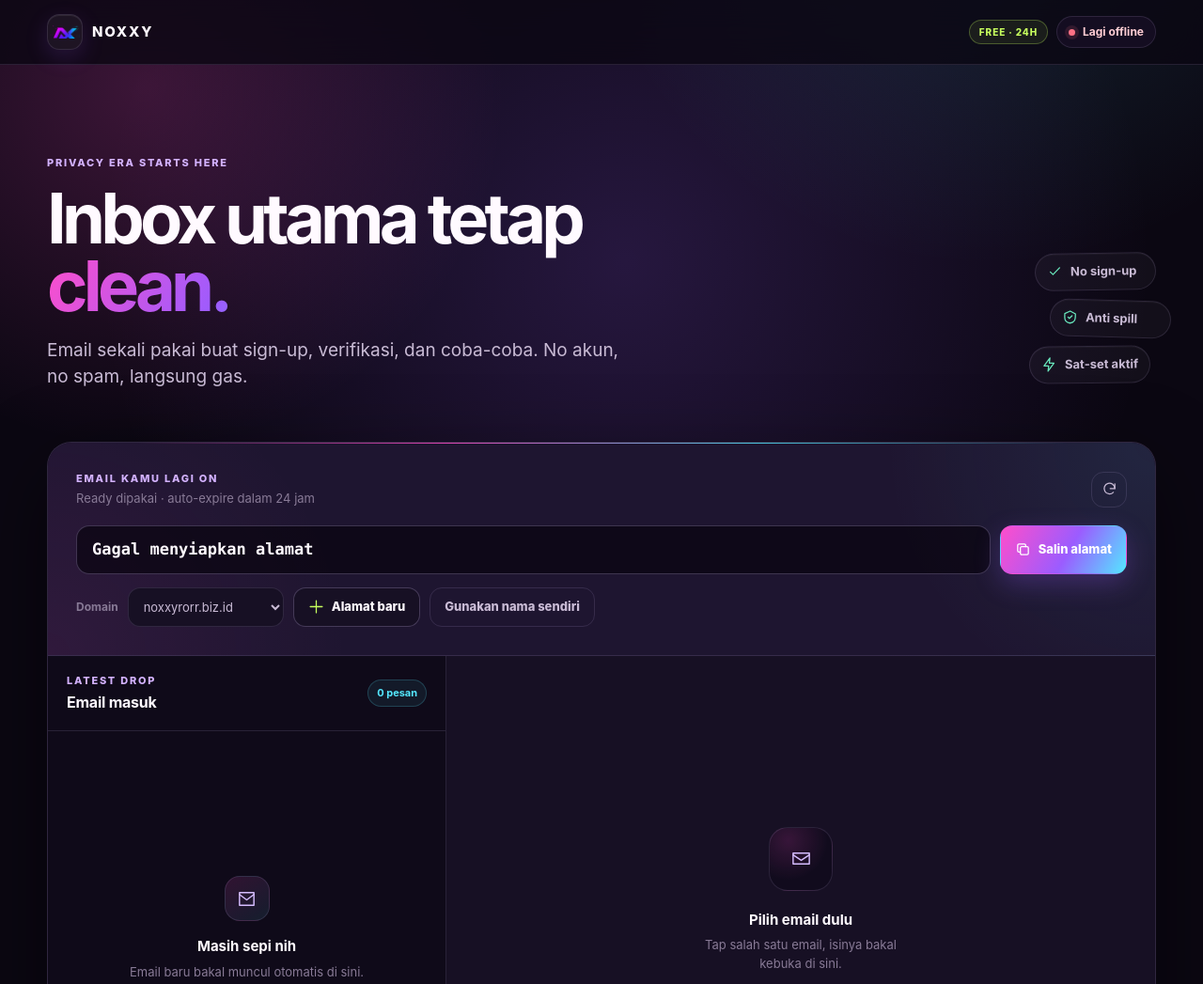
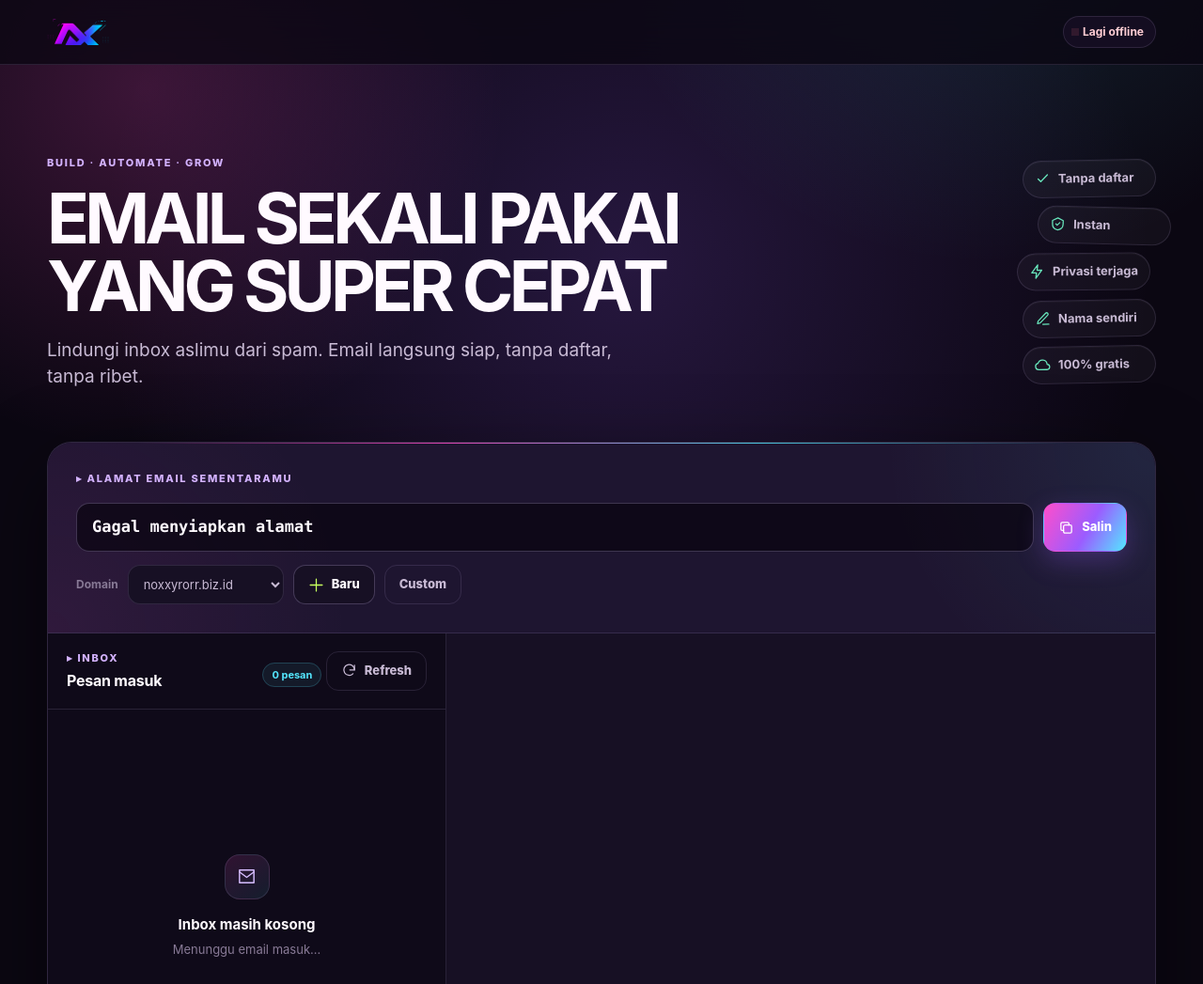
Before and after one commit to sachycantik/testkuy, a website: page public/index.html in a window 1280 px wide. Shown: the top 1047 px of the page at 94% size. Drawn offline with Linux system fonts and the light colour scheme; no server answers.

Commit message:
Update index.html

```diff
--- a/public/index.html
+++ b/public/index.html
@@ -19,6 +19,9 @@
   <meta name="twitter:description" content="Inbox sementara yang cepat, privat, dan siap digunakan tanpa registrasi.">
   <link rel="icon" href="/logo-mark.png" type="image/png">
   <link rel="apple-touch-icon" href="/logo-mark.png">
+  <link rel="preconnect" href="https://fonts.googleapis.com">
+  <link rel="preconnect" href="https://fonts.gstatic.com" crossorigin>
+  <link href="https://fonts.googleapis.com/css2?family=JetBrains+Mono:wght@400;500;600;700&family=Orbitron:wght@600;700;800;900&family=Rajdhani:wght@500;600;700&display=swap" rel="stylesheet">
   <link rel="stylesheet" href="/css/home.css">
   <script type="application/ld+json">
     {"@context":"https://schema.org","@type":"WebApplication","name":"NOXXY","url":"https://nagetha.vtech.biz.id/","description":"Layanan email sementara gratis tanpa registrasi.","applicationCategory":"UtilitiesApplication","operatingSystem":"Any","offers":{"@type":"Offer","price":"0","priceCurrency":"IDR"}}
@@ -30,18 +33,12 @@
   <header class="site-header">
     <div class="header-inner">
       <a class="brand" href="/" aria-label="NOXXY beranda">
-        <span class="brand-mark">
-          <img src="/logo-mark.png" alt="" width="32" height="32">
-        </span>
-        <span>NOXXY</span>
+        <img src="/logo-mark.png" alt="NOXXY" width="66" height="36">
       </a>
 
-      <div class="header-actions">
-        <span class="header-tag">FREE · 24H</span>
-        <div class="service-status is-connecting" id="serviceStatus" role="status" aria-live="polite">
-          <span class="status-dot" aria-hidden="true"></span>
-          <span id="statusText">Nyambungin…</span>
-        </div>
+      <div class="service-status is-connecting" id="serviceStatus" role="status" aria-live="polite">
+        <span class="status-ring" aria-hidden="true"><span class="status-dot"></span></span>
+        <span id="statusText">Connecting</span>
       </div>
     </div>
   </header>
@@ -49,23 +46,34 @@
   <main>
     <section class="hero" aria-labelledby="heroTitle">
       <div class="hero-copy">
-        <span class="eyebrow">PRIVACY ERA STARTS HERE</span>
-        <h1 id="heroTitle">Inbox utama tetap <span class="hero-accent">clean.</span></h1>
-        <p>Email sekali pakai buat sign-up, verifikasi, dan coba-coba. No akun, no spam, langsung gas.</p>
+        <span class="eyebrow">BUILD <b>·</b> AUTOMATE <b>·</b> GROW</span>
+        <h1 id="heroTitle">
+          EMAIL <span class="hero-magenta">SEKALI PAKAI</span><br>
+          YANG <span class="hero-cyan">SUPER CEPAT</span>
+        </h1>
+        <p>Lindungi inbox aslimu dari spam. Email langsung siap, tanpa daftar, tanpa ribet.</p>
       </div>
 
       <div class="trust-list" aria-label="Keunggulan layanan">
         <span>
           <svg aria-hidden="true" viewBox="0 0 24 24"><path d="m5 12 4 4L19 6"/></svg>
-          No sign-up
+          Tanpa daftar
         </span>
         <span>
           <svg aria-hidden="true" viewBox="0 0 24 24"><path d="M12 3 4 7v5c0 4.8 3.4 8.4 8 9 4.6-.6 8-4.2 8-9V7l-8-4Z"/><path d="m9 12 2 2 4-4"/></svg>
-          Anti spill
+          Instan
         </span>
         <span>
           <svg aria-hidden="true" viewBox="0 0 24 24"><path d="M13 2 4 14h7l-1 8 9-12h-7l1-8Z"/></svg>
-          Sat-set aktif
+          Privasi terjaga
+        </span>
+        <span>
+          <svg aria-hidden="true" viewBox="0 0 24 24"><path d="M12 20h9"/><path d="M16.5 3.5a2.1 2.1 0 0 1 3 3L8 18l-4 1 1-4Z"/></svg>
+          Nama sendiri
+        </span>
+        <span>
+          <svg aria-hidden="true" viewBox="0 0 24 24"><path d="M6 19h12a4 4 0 0 0 .6-8A7 7 0 0 0 5 9.5 4.8 4.8 0 0 0 6 19Z"/></svg>
+          100% gratis
         </span>
       </div>
     </section>
@@ -74,19 +82,15 @@
       <div class="address-panel">
         <div class="address-heading">
           <div>
-            <span class="section-label">EMAIL KAMU LAGI ON</span>
-            <p>Ready dipakai · auto-expire dalam 24 jam</p>
+            <span class="section-label">▸ ALAMAT EMAIL SEMENTARAMU</span>
           </div>
-          <button class="icon-button" id="refreshBtn" type="button" title="Perbarui inbox" aria-label="Perbarui inbox">
-            <svg aria-hidden="true" viewBox="0 0 24 24"><path d="M20 11a8 8 0 1 0-2.3 5.7"/><path d="M20 4v7h-7"/></svg>
-          </button>
         </div>
 
         <div class="address-row">
           <div class="address-value" id="addressText" aria-live="polite">Menyiapkan alamat…</div>
           <button class="button button-primary" id="copyBtn" type="button">
             <svg aria-hidden="true" viewBox="0 0 24 24"><rect x="8" y="8" width="12" height="12" rx="2"/><path d="M16 8V6a2 2 0 0 0-2-2H6a2 2 0 0 0-2 2v8a2 2 0 0 0 2 2h2"/></svg>
-            Salin alamat
+            Salin
           </button>
         </div>
 
@@ -95,10 +99,10 @@
           <select class="select" id="domainSelect" aria-label="Pilih domain email"></select>
           <button class="button button-secondary" id="genBtn" type="button">
             <svg aria-hidden="true" viewBox="0 0 24 24"><path d="M12 3v18M3 12h18"/></svg>
-            Alamat baru
+            Baru
           </button>
           <button class="button button-quiet" id="customToggle" type="button" aria-expanded="false" aria-controls="customForm">
-            Gunakan nama sendiri
+            Custom
           </button>
         </div>
 
@@ -123,10 +127,16 @@
         <aside class="message-panel" aria-label="Daftar email">
           <div class="panel-header">
             <div>
-              <span class="section-label">LATEST DROP</span>
-              <h2 id="inboxTitle">Email masuk</h2>
+              <span class="section-label">▸ INBOX</span>
+              <h2 id="inboxTitle">Pesan masuk</h2>
             </div>
-            <span class="message-count" id="inboxCount">0 pesan</span>
+            <div class="inbox-actions">
+              <span class="message-count" id="inboxCount">0 pesan</span>
+              <button class="button button-quiet refresh-button" id="refreshBtn" type="button">
+                <svg aria-hidden="true" viewBox="0 0 24 24"><path d="M20 11a8 8 0 1 0-2.3 5.7"/><path d="M20 4v7h-7"/></svg>
+                Refresh
+              </button>
+            </div>
           </div>
 
           <div class="message-list" id="emailList" role="list">
@@ -134,13 +144,13 @@
               <span class="empty-icon" aria-hidden="true">
                 <svg viewBox="0 0 24 24"><path d="M4 5h16v14H4z"/><path d="m4 7 8 6 8-6"/></svg>
               </span>
-              <h3>Masih sepi nih</h3>
-              <p>Email baru bakal muncul otomatis di sini.</p>
+              <h3>Inbox masih kosong</h3>
+              <p>Menunggu email masuk…</p>
             </div>
           </div>
         </aside>
 
-        <section class="viewer-panel" id="emailViewer" aria-label="Isi email">
+        <section class="viewer-panel" id="emailViewer" aria-label="Isi email" hidden>
           <div class="viewer-empty" id="viewerEmpty">
             <div class="viewer-empty-visual" aria-hidden="true">
               <svg viewBox="0 0 24 24"><path d="M3 6h18v12H3z"/><path d="m3 8 9 6 9-6"/></svg>
@@ -180,8 +190,8 @@
 
     <section class="how-it-works" aria-labelledby="howTitle">
       <div class="section-intro">
-        <span class="section-label">ZERO DRAMA</span>
-        <h2 id="howTitle">Tiga langkah. Sesimpel itu.</h2>
+        <span class="section-label">▸ CARA KERJA</span>
+        <h2 id="howTitle">Sederhana, cepat, dan tetap privat.</h2>
       </div>
       <ol class="steps">
         <li><span>01</span><div><h3>Copy alamatnya</h3><p>Ambil alamat random di atas atau bikin username sendiri.</p></div></li>
```
